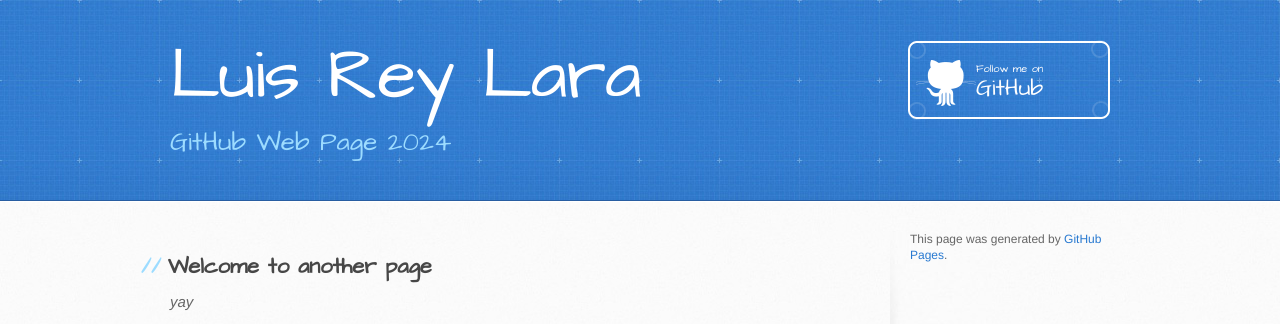
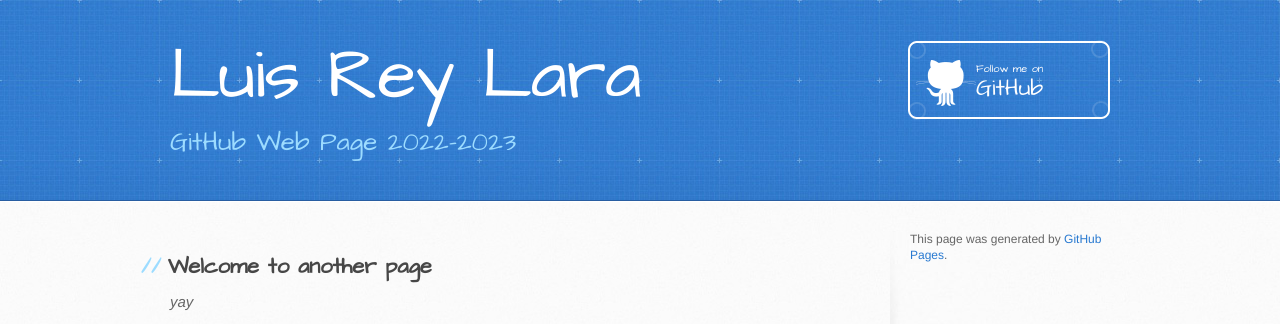
Before and after one commit to luisreylara/luisreylara.github.io, a Jekyll site: the page built from docs/another-page.md, in a window 1280 px wide. Shown: the top 324 px of the page. Built offline with Jekyll 4.4.1, drawn with Linux system fonts in a browser that asks for light colours; our own code applies the rules of GitHub Pages for plain Markdown files.

Commit message:
2024 octocat

```diff
--- a/docs/_config.yml
+++ b/docs/_config.yml
@@ -1,5 +1,5 @@
 title: Luis Rey Lara
-description: GitHub Web Page 2024
+description: GitHub Web Page 2022-2023
 show_downloads: false
 google_analytics:
 theme: jekyll-theme-architect
```
Also changed, not shown: docs/index.md (+1 -1 lines).
